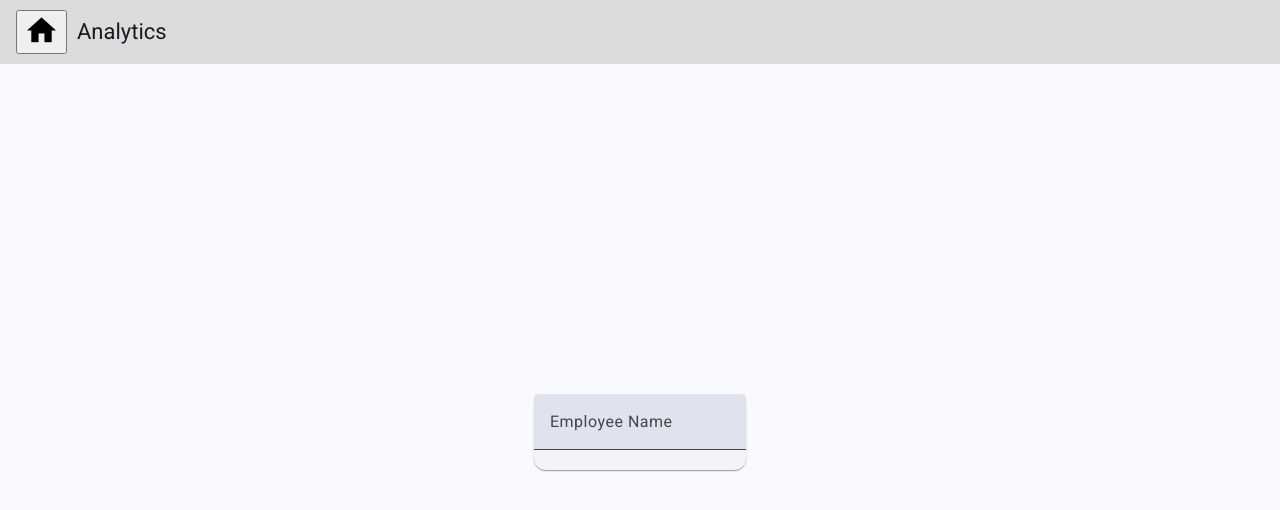
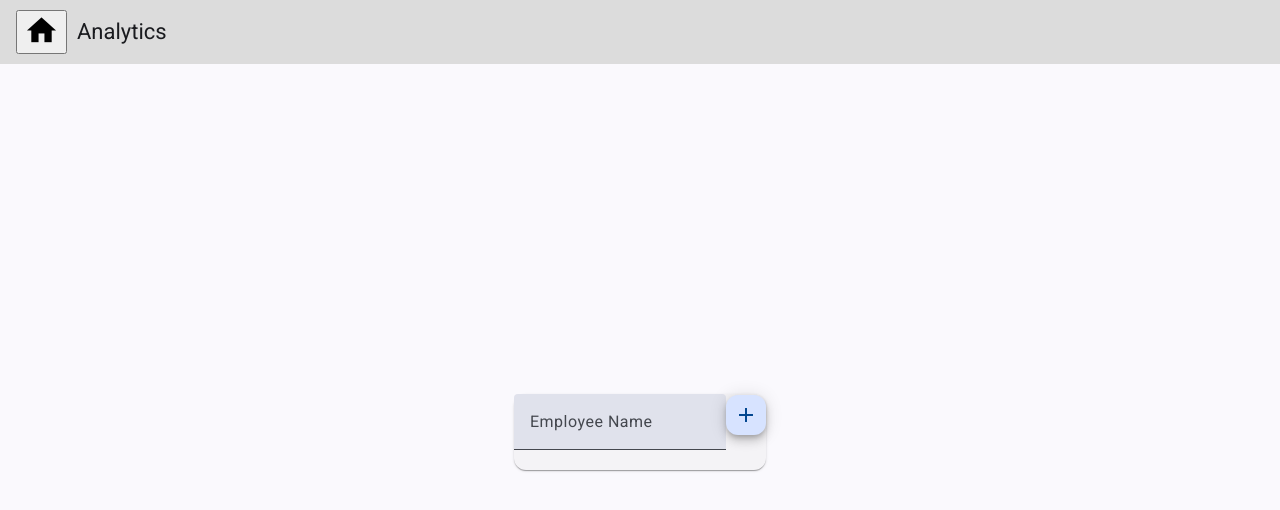
Before and after one commit to dpgranger8/Timesheet-app, an Angular app: page /timesheet in a window 1280 px wide. Shown: the top 510 px of the page. Built offline with nearby package versions, Linux system fonts and the light colour scheme.

Commit message:
finished adding employee name form control and button which adds employees to an array

```diff
--- a/src/app/components/timesheet/timesheet.html
+++ b/src/app/components/timesheet/timesheet.html
@@ -4,9 +4,28 @@
             <h2>{{department.name}}</h2>
         }
         <mat-card>
-            <mat-form-field>
-                <input matInput [formControl]="employeeNameFC" placeholder="Employee Name" type="text">
-            </mat-form-field>
+            <form #f="ngForm" (ngsubmit)="onSubmit()">
+                <mat-form-field>
+                    <input matInput [formControl]="employeeNameFC" placeholder="Employee Name" type="text">
+                    @if (employeeNameFC.hasError('duplicate')) {
+                        <mat-error>Duplicate Name</mat-error>
+                    }
+                </mat-form-field>
+
+                <button
+                    (click)="addEmployee()"
+                    [disabled]="employeeNameFC.invalid"
+                    color="primary"
+                    type="submit"
+                    mat-mini-fab>
+                    <mat-icon>add</mat-icon>
+                </button>
+                <div>
+                    @if (employees && employees.length > 0) {
+                        <div>{{ employees | json }}</div>
+                    }
+                </div>
+            </form>
         </mat-card>
     </div>
 </div>
--- a/src/app/components/timesheet/timesheet.scss
+++ b/src/app/components/timesheet/timesheet.scss
@@ -5,3 +5,19 @@ h2 {
 .cards {
     margin: auto;
 }
+
+.add-employee-row {
+    display: flex;
+    align-items: center;
+    gap: 8px;
+}
+
+.add-employee-row mat-form-field {
+    flex: 1;
+    width: auto;
+    /* override component default */
+}
+
+.add-employee-row button[mat-mini-fab] {
+    margin-left: 8px;
+}
--- a/src/app/components/timesheet/timesheet.ts
+++ b/src/app/components/timesheet/timesheet.ts
@@ -4,12 +4,17 @@ import { Department } from '../../interfaces/department';
 import { ActivatedRoute } from '@angular/router';
 import { FormControl } from '@angular/forms';
 import { MaterialModule } from '../../modules/material-module';
+import { Employee } from '../../interfaces/employee';
+import { CommonModule } from '@angular/common';
+import { FormsModule } from '@angular/forms';
 
 @Component({
   selector: 'app-timesheet',
   standalone: true,
   imports: [
+    CommonModule,
     MaterialModule,
+    FormsModule,
   ],
   templateUrl: './timesheet.html',
   styleUrl: './timesheet.scss'
@@ -19,6 +24,9 @@ export class Timesheet implements OnInit {
   department!: Department;
   departments!: Department[];
   employeeNameFC = new FormControl('');
+
+  employees: Employee[] = [];
+  employeeID = 0;
 
   constructor(
     private departmentsService: DepartmentsService,
@@ -31,4 +39,25 @@ export class Timesheet implements OnInit {
       (department) => department.id === this.route.snapshot.params['id']
     )!;
   }
+
+  addEmployee(): void {
+    if (this.employeeNameFC.value) {
+      this.employeeID++;
+      this.employees.push({
+        id: this.employeeID.toString(),
+        departmentID: this.department?.id,
+        name: this.employeeNameFC.value,
+        payRate: Math.floor(Math.random() * 50) + 50,
+      });
+
+      this.employeeNameFC.setValue('');
+    }
+  }
+
+  onSubmit() {
+    if (this.employeeNameFC.valid) {
+      this.addEmployee()
+    }
+  }
+
 }
--- /dev/null
+++ b/src/app/interfaces/employee.ts
@@ -0,0 +1,6 @@
+export interface Employee {
+    id: string;
+    departmentID: string | undefined;
+    name: string;
+    payRate: number;
+}
```
